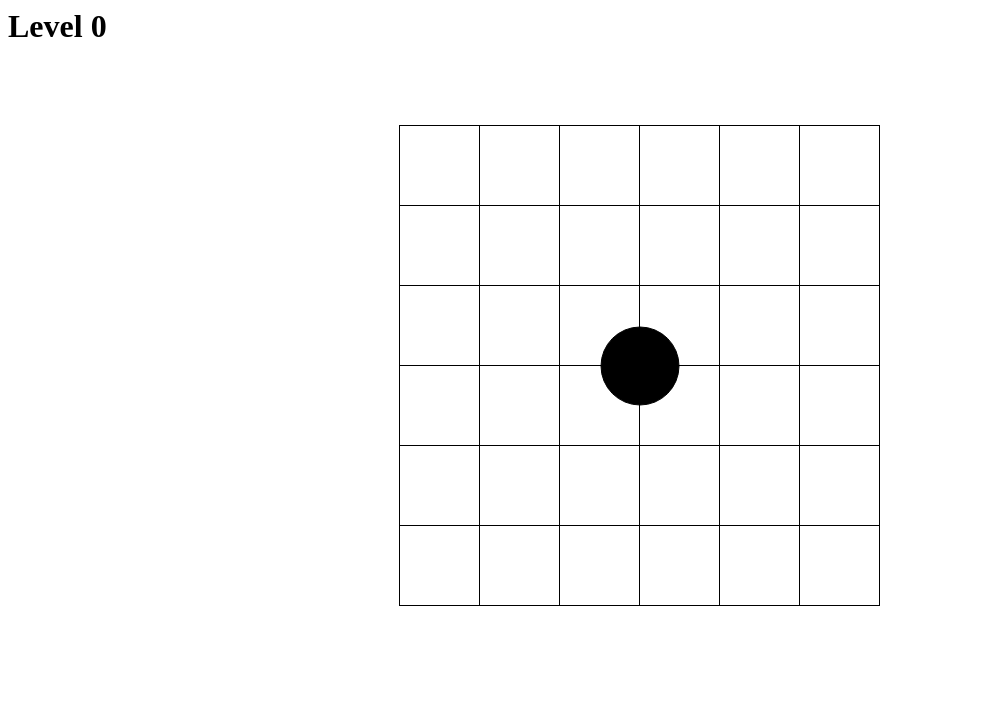
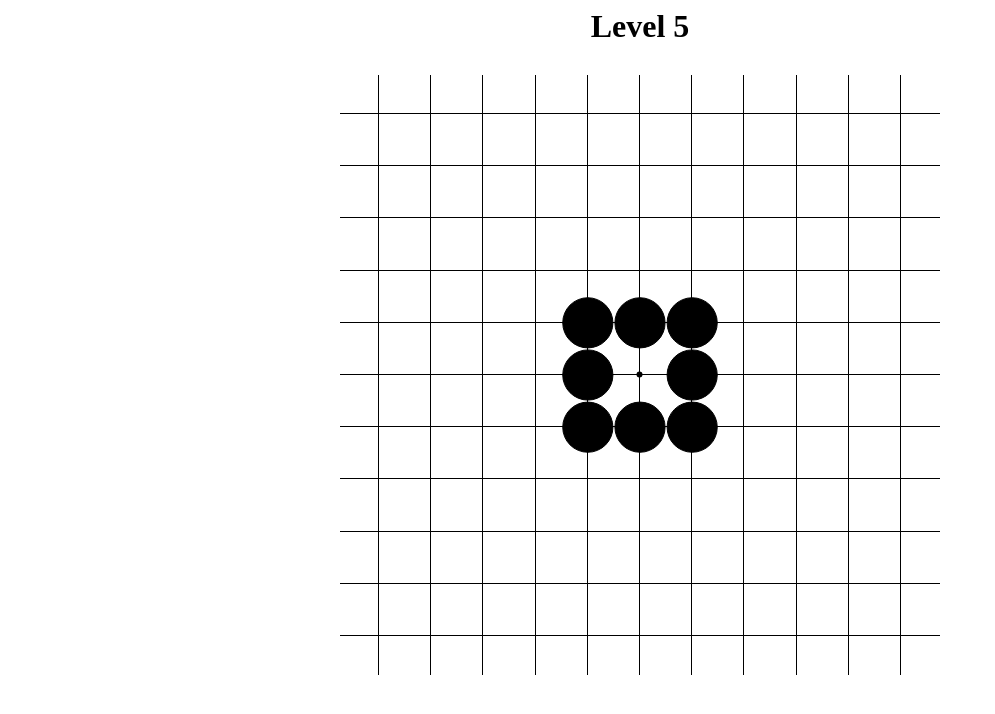
Before and after one commit to coopermayne/surrounding_game, a website: page index.html in a window 1280 px wide. Shown: the whole page, without its empty margins (0-995 px from the left). Drawn offline with Linux system fonts and the light colour scheme.

Commit message:
levels working

```diff
--- a/script.js
+++ b/script.js
@@ -94,32 +94,45 @@ app.controller('main', ['$scope', '$timeout', function(scope, timeout) {
 
     var levelSetUp = [
       //0 capture 1
-      [{x: 3, y: 3, color: WGo.B}],
+      [{x: 9, y: 9, color: WGo.B}],
       //1 capture 2
       [
-        {x: 3, y: 3, color: WGo.B},
-        {x: 3, y: 2, color: WGo.B}
+        {x: 9, y: 10, color: WGo.B},
+        {x: 9, y: 9, color: WGo.B}
       ],
       //2 capture 3
       [
-        {x: 3, y: 3, color: WGo.B},
-        {x: 3, y: 2, color: WGo.B},
-        {x: 4, y:2, color: WGo.B}
+        {x: 9, y: 10, color: WGo.B},
+        {x: 9, y: 9, color: WGo.B},
+        {x: 10, y: 9, color: WGo.B}
       ],
       //3 ladder
       [
-        {x: 1, y: 3, color: WGo.W},
-        {x: 1, y: 4, color: WGo.W},
-        {x: 2, y:5, color: WGo.W},
-        {x: 2, y: 4, color: WGo.B},
+        {x: 7, y: 10, color: WGo.W},
+        {x: 7, y: 11, color: WGo.W},
+        {x: 8, y:12, color: WGo.W},
+        {x: 8, y: 11, color: WGo.B},
+        {x: 12, y:7, color: WGo.W},
       ],
       //4 net
       [
-        {x: 1, y: 3, color: WGo.W},
-        {x: 1, y: 4, color: WGo.W},
-        {x: 2, y:5, color: WGo.W},
-        {x: 3, y:5, color: WGo.W},
-        {x: 2, y: 4, color: WGo.B},
+        {x: 7, y: 10, color: WGo.W},
+        {x: 7, y: 11, color: WGo.W},
+        {x: 8, y:12, color: WGo.W},
+        {x: 9, y:12, color: WGo.W},
+        {x: 8, y: 11, color: WGo.B},
+        {x: 12, y: 7, color: WGo.B},
+      ],
+      //5 capture black with eye
+      [
+        {x: 9, y: 10, color: WGo.B},
+        {x: 8, y: 10, color: WGo.B},
+        {x: 10, y: 10, color: WGo.B},
+        {x: 9, y: 8, color: WGo.B},
+        {x: 8, y: 8, color: WGo.B},
+        {x: 10, y: 8, color: WGo.B},
+        {x: 8, y: 9, color: WGo.B},
+        {x: 10, y: 9, color: WGo.B},
       ],
     ];
     var win_crit = [1,2,3,2]
@@ -190,7 +203,8 @@ app.controller('main', ['$scope', '$timeout', function(scope, timeout) {
         //run the problem function again with new problem index
         setUpProblem(board, scope)
       } else {
-        var black_group = {x:2, y:4, color: 1}
+        //TODO - make this dynamic -- this is ugly!
+        var black_group = {x:8, y:11, color: 1}
         play_to_maximize_liberties(board, game, black_group)
       }
 
@@ -202,6 +216,8 @@ app.controller('main', ['$scope', '$timeout', function(scope, timeout) {
 
     if (current_lvl < 3) {
       listener = listener_for_static_problem;
+    } else if (current_lvl>4) {
+      listener = listener_for_static_problem;
     } else {
       listener = listener_for_dynamic_problem;
     }
@@ -211,17 +227,20 @@ app.controller('main', ['$scope', '$timeout', function(scope, timeout) {
   }
 
   //START
-  scope.game = new WGo.Game(7);
+  scope.game = new WGo.Game(19);
 
   var board = new WGo.Board(document.getElementById("board"), {
     width: 600,
     stoneHandler: WGo.Board.drawHandlers.MONO,
     size: scope.game.size,
     background: "",
+    section: {
+      top: 4, right: 4, bottom: 4, left: 4
+    },
   });
 
   //first problem
-  scope.current_lvl = 0;
+  scope.current_lvl = 5;
 
   setUpProblem(board, scope)
 
--- a/style.css
+++ b/style.css
@@ -12,7 +12,14 @@
 
 .boardContainer {
   position: relative;
-  width: 400px;
-  height: 400px;
-  margin-left: 10%;
+  width: 70%;
+  height: 70%;
+  margin: 0 auto;
 }
+
+h1 {
+  margin: 0 auto;
+  margin-bottom: 30px;
+  width: 350px;
+  text-align: center;
+}
```
